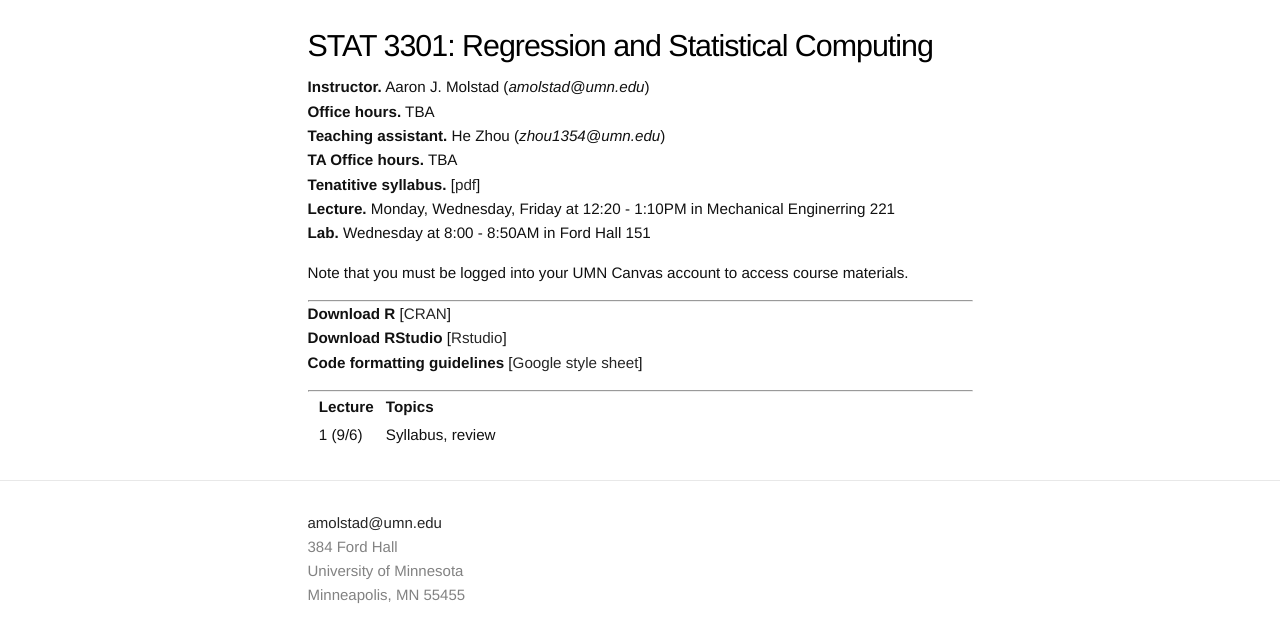
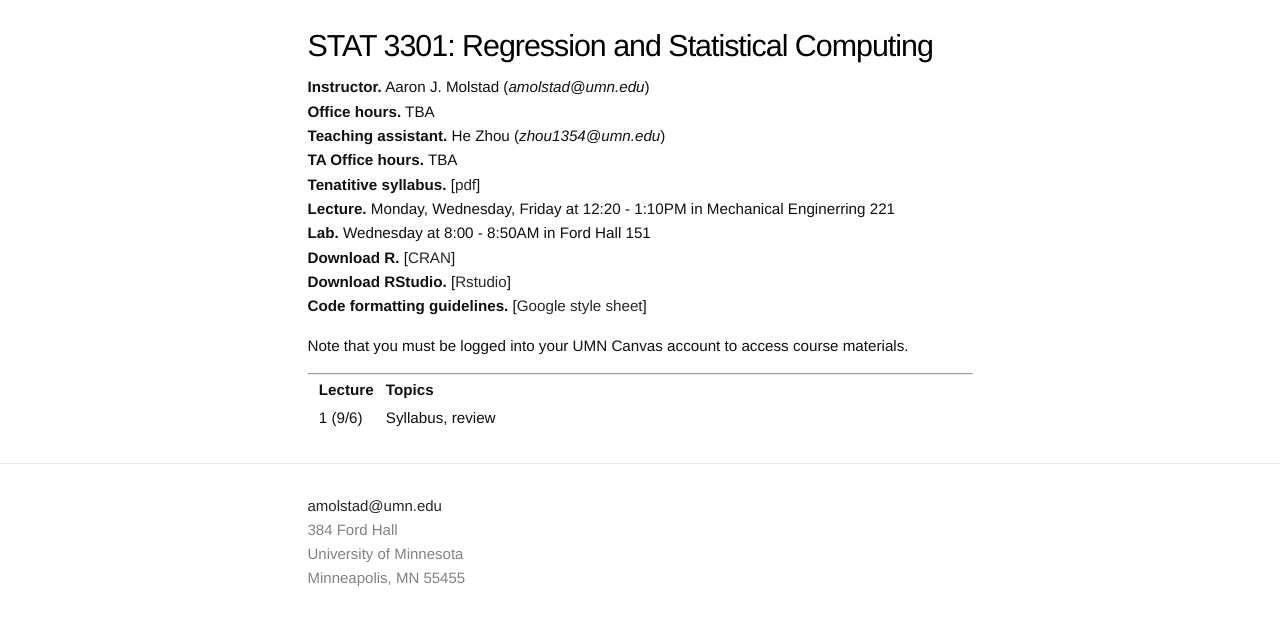
Before and after one commit to ajmolstad/ajmolstad.github.io, a Jekyll site: the page built from F23_STAT3301.md, in a window 1280 px wide. Shown: the top 643 px of the page. Built offline with Jekyll 4.4.1, drawn with Linux system fonts in a browser that asks for light colours.

Commit message:
Update all

```diff
--- a/F23_STAT3301.md
+++ b/F23_STAT3301.md
@@ -12,14 +12,13 @@ permalink: /F23_STAT3301/
 **Tenatitive syllabus.** [[pdf](https://canvas.umn.edu/files/37411898/download?download_frd=1)]
 **Lecture.** Monday, Wednesday, Friday at 12:20 - 1:10PM in Mechanical Enginerring 221
 **Lab.** Wednesday at 8:00 - 8:50AM in Ford Hall 151
+**Download R.** [[CRAN](https://cran.r-project.org/)]
+**Download RStudio.** [[Rstudio](https://posit.co/download/rstudio-desktop/)]
+**Code formatting guidelines.** [[Google style sheet](https://web.stanford.edu/class/cs109l/unrestricted/resources/google-style.html)]
+
 
 Note that you must be logged into your UMN Canvas account to access course materials.
 
----------------------
-
-**Download R** [[CRAN](https://cran.r-project.org/)]
-**Download RStudio** [[Rstudio](https://posit.co/download/rstudio-desktop/)]
-**Code formatting guidelines** [[Google style sheet](https://web.stanford.edu/class/cs109l/unrestricted/resources/google-style.html)]
 
 ----------------------
 
```
Also changed, not shown: F23_Reading.md (added, +75 -0 lines).
